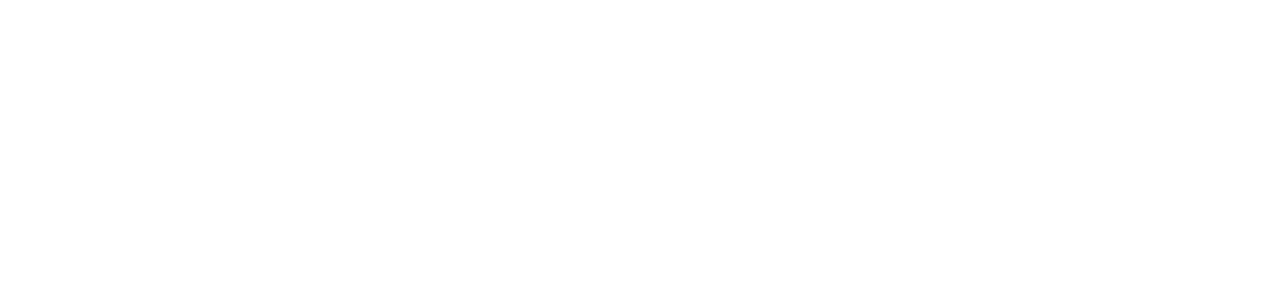
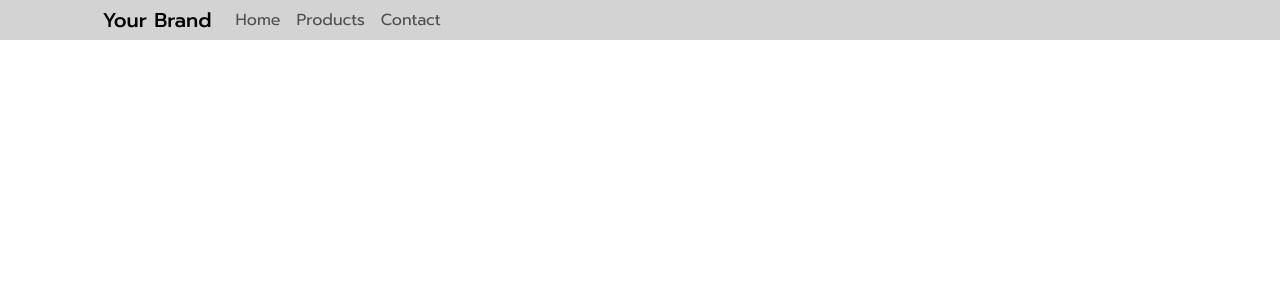
Before and after one commit to PhurinutSptn/Raod-To-Front-End-DAY22-Homework, a React (Vite) app in the folder Day22HW/: page / in a window 1280 px wide. Shown: the top 300 px of the page. Built offline with nearby package versions, Linux system fonts and the light colour scheme.

Commit message:
Create component "NavBar.tsx"
- Create component "NavBar.tsx"
- Style it with index.css
- Add it to Home Page & NotFound Page
- Design NotFound Page

```diff
--- a/Day22HW/src/App.tsx
+++ b/Day22HW/src/App.tsx
@@ -1,10 +1,29 @@
+import { HashRouter, Route, Routes } from 'react-router-dom'
+import Home from './pages/Home'
+import Checkout from './pages/Checkout'
+import ProductsDesc from './pages/ProductsDesc'
+import NotFound from './pages/NotFound'
+
 function App() {
 
   return (
     <>
-
+      <Routes>
+        <Route path="/" element={<Home/>} />
+        <Route path="/product_desc" element={<ProductsDesc/>} />
+        <Route path="/checkout" element={<Checkout/>} />
+        <Route path="*" element={<NotFound/>} />
+      </Routes>
     </>
   )
 }
 
-export default App
+function WrappedApp() {
+  return (
+    <HashRouter>
+      <App />
+    </HashRouter>
+  )
+}
+
+export default WrappedApp
--- /dev/null
+++ b/Day22HW/src/components/NavBar.tsx
@@ -0,0 +1,14 @@
+const NavBar = () => {
+  return (
+    <div className='container-fluid bg-light-gray'>
+        <div className='container'>
+            <a href="#" className="brand">Your Brand</a>
+            <a href="#" className="nav-link">Home</a>
+            <a href="#/products" className="nav-link">Products</a>
+            <a href="#/contact" className="nav-link">Contact</a>
+        </div>
+    </div>
+  )
+}
+
+export default NavBar
--- a/Day22HW/src/index.css
+++ b/Day22HW/src/index.css
@@ -2,4 +2,54 @@
   font-family: 'Prompt', sans-serif;
   margin: 0;
   padding: 0;
+  text-decoration: none;
 }
+
+.container-fluid {
+  display: flex;
+  min-width: 100%;
+}
+
+.container {
+  display: flex;
+  align-items: center;
+  margin-left: 8%;
+  margin-right: 8%;
+}
+
+.bg-light-gray {
+  background-color: lightgray;
+}
+
+.brand {
+  font-size: 20px;
+  color: black;
+  font-weight: 500;
+  margin-right: 1rem;
+  margin-top: 5px;
+  margin-bottom: 5px;
+}
+
+.nav-link {
+  color: #4e4e4e;
+  margin: 5px .5rem 5px .5rem;
+}
+
+.nav-link:hover {
+  color: #181818;
+}
+
+.not-found {
+  display: flex;
+  flex-direction: column;
+  justify-content: center;
+  align-items: center;
+}
+
+.not-found img {
+  width: 600px;
+}
+
+.not-found p {
+  font-size: 70px;
+}
--- a/Day22HW/src/pages/Home.tsx
+++ b/Day22HW/src/pages/Home.tsx
@@ -1,8 +1,8 @@
-import React from 'react'
+import NavBar from '../components/NavBar'
 
 const Home = () => {
   return (
-    <div>Home</div>
+    <NavBar />
   )
 }
 
--- /dev/null
+++ b/Day22HW/src/pages/NotFound.tsx
@@ -0,0 +1,15 @@
+import NavBar from "../components/NavBar"
+
+const NotFound = () => {
+  return (
+    <>
+      <NavBar />
+      <div className="not-found">
+        <img src="src/assets/404.jpg" alt="page not found" />
+        <p>ไม่พบหน้าที่คุณค้นหา</p>
+      </div>
+    </>
+  )
+}
+
+export default NotFound
```
Also changed, not shown: Day22HW/src/components/ProductCard.tsx (added, +8 -0 lines), Day22HW/src/assets/404.jpg (added).
